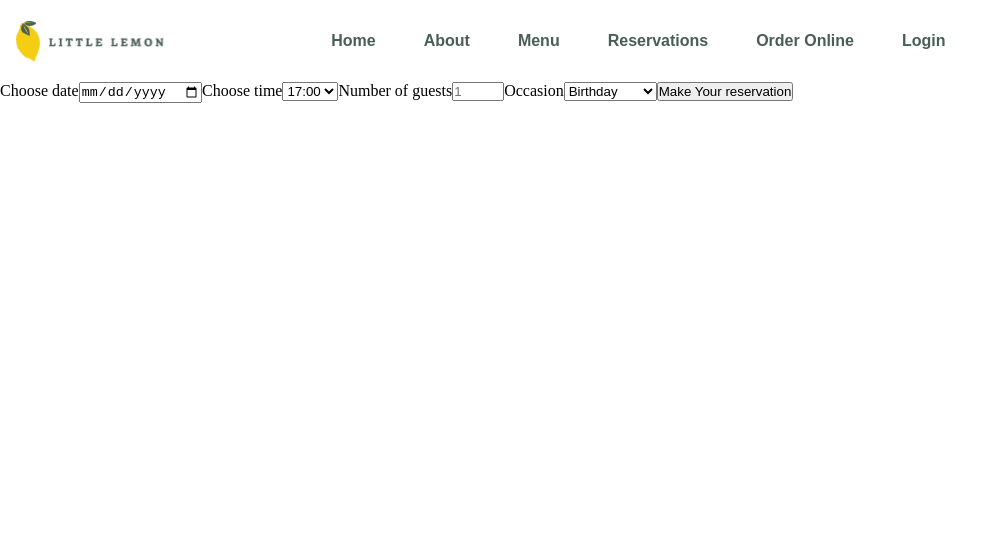
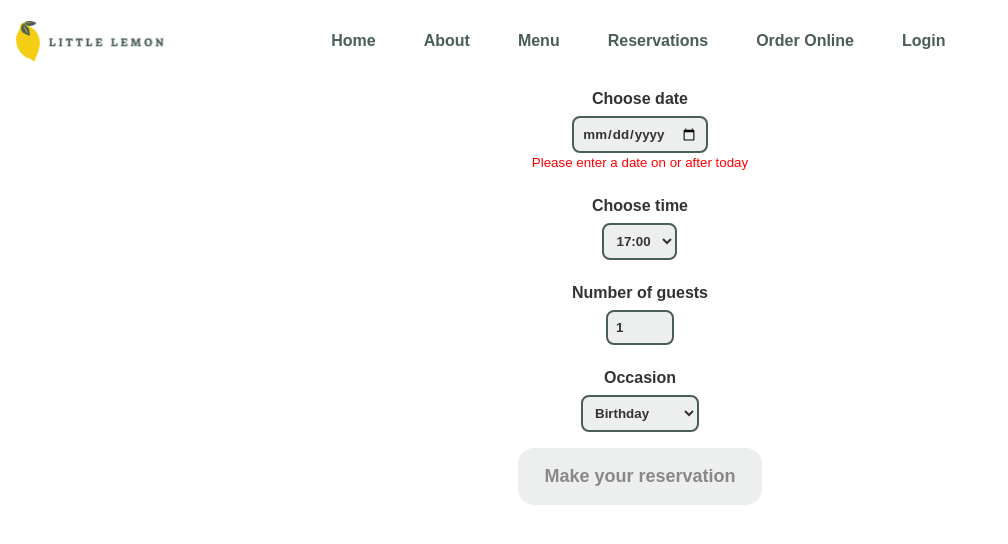
Before and after one commit to jjb125/coursera-front-end-capstone, a React (Create React App) app: page /reservations in a window 1280 px wide. Shown: the top 544 px of the page, without its empty margins (0-1008 px from the left). Built offline with nearby package versions, Linux system fonts and the light colour scheme.

Commit message:
Add booking form validation

```diff
--- a/src/App.css
+++ b/src/App.css
@@ -6,6 +6,7 @@
   --clr-hl1: #EDEFEE;
   --clr-hl2: #333333;
   --br: 16px;
+  --br-05: 8px;
   /* Border radius */
   --fs-xl: 40;
   /*  */
@@ -53,22 +54,59 @@ a {
   text-decoration: none;
 }
 
+
+button,
+a,
+input,
+select,
+label {
+  padding: 0.5rem;
+  color: var(--clr-hl2);
+  font-family: var(--ff-1);
+  font-weight: bold;
+  transition: background-color 0.1s;
+}
+
+button,
+a,
+input,
+select {
+  /* color: var(--clr-pri1); */
+  background-color: var(--clr-hl1);
+  border: 2px solid var(--clr-pri1);
+  border-radius: var(--br-05);
+}
+
 button,
 a {
   max-width: fit-content;
   padding: 1rem 1.5rem;
   border-radius: var(--br);
-  color: #000000;
-  font-family: var(--ff-1);
-  font-weight: bold;
-  background-color: var(--clr-pri2);
-  transition: background-color 0.1s;
+  color: var(--clr-pri1);
+  background-color: var(--clr-hl1);
 }
 
 button:hover,
 a:hover {
+  background-color: var(--clr-pri2);
+  cursor: pointer;
+}
+
+button:disabled {
+  color: #888888;
+  background-color: var(--clr-hl1);
+  border-color: var(--clr-hl1);
+  cursor: not-allowed;
+}
+
+.btn-alt {
+  color: var(--clr-hl2);
+  background-color: var(--clr-pri2);
+}
+.btn-alt:hover {
   background-color: var(--clr-sec1);
 }
+
 
 li {
   list-style-type: none;
@@ -107,6 +145,7 @@ nav a {
   display: block;
   padding: 1rem;
   color: var(--clr-pri1);
+  border: 0;
   border-radius: 0;
   background-color: transparent;
   transition: background-color 0.3s;
@@ -150,6 +189,29 @@ nav a:hover {
   z-index: 1;
 }
 
+form {
+  display: flex;
+  flex-direction: column;
+  align-items: center;
+  margin: auto;
+  gap: 1rem;
+}
+
+form > .form-field {
+  display: flex;
+  flex-direction: column;
+  align-items: center;
+}
+
+.form-field > p {
+  font-size: 10pt;
+  color: red;
+}
+
+form button {
+  font-size: large;
+}
+
 /* Desktop and wider screens */
 @media (min-width: 960px) {
 
--- a/src/components/BookingForm.js
+++ b/src/components/BookingForm.js
@@ -1,11 +1,16 @@
 import { useState } from "react"
 import { useNavigate } from 'react-router-dom';
+import FormField from './FormField'
 
 function BookingForm({ availableTimes, dispatchResDateChange, submitForm }) {
 
-    const [resDate, setResDate] = useState('');
-    const [resTime, setResTime] = useState('');
-    const [resNumGuests, setResNumGuests] = useState('');
+    const minDate = new Date(new Date().toLocaleDateString())  // today
+    const minGuests = 1
+    const maxGuests = 10
+
+    const [resDate, setResDate] = useState(minDate);
+    const [resTime, setResTime] = useState(availableTimes[0]);
+    const [resNumGuests, setResNumGuests] = useState(minGuests);
     const navigate = useNavigate();
 
     function handleResDateChange(e) {
@@ -16,25 +21,65 @@ function BookingForm({ availableTimes, dispatchResDateChange, submitForm }) {
     function handleFormSubmit(e) {
         e.preventDefault();
         const formData = { resDate, resTime, resNumGuests }
-        if(submitForm(formData)) navigate('/reservation-confirmation')
+        if (submitForm(formData)) navigate('/reservation-confirmation')
     }
+
+    const isDateValid = new Date(`${resDate}T00:00`) >= minDate
+    const isTimeValid = resTime.length > 0
+    const isNumGuestsValid = resNumGuests >= minGuests && resNumGuests <= maxGuests
+    const isFormValid = isDateValid && isTimeValid && isNumGuestsValid
+
+    //console.log(`min=${minDate} res=${resDate} res=${new Date(`${resDate}T00:00`)}`)
 
     return (
         <form onSubmit={handleFormSubmit}>
+            <FormField
+                hasError={!isDateValid}
+                errorMessage={`Please enter a date on or after today`}>
                 <label htmlFor="res-date">Choose date</label>
-            <input type="date" id="res-date" value={resDate} onChange={handleResDateChange} />
+                <input
+                    type="date"
+                    id="res-date"
+                    min={minDate}
+                    value={resDate}
+                    required={true}
+                    onChange={handleResDateChange} />
+            </FormField>
+            <FormField
+                hasError={!isTimeValid}
+                errorMessage={'Please enter a valid time'}>
                 <label htmlFor="res-time">Choose time</label>
-            <select id="res-time" value={resTime} onChange={(e) => setResTime(e.target.value)}>
+                <select
+                    id="res-time"
+                    value={resTime}
+                    required={true}
+                    onChange={(e) => setResTime(e.target.value)}>
                     {availableTimes.map(time => <option key={time}>{time}</option>)}
                 </select>
-            <label htmlFor="guests" value={resNumGuests} onChange={(e) => setResNumGuests(e.target.value)}>Number of guests</label>
-            <input type="number" placeholder="1" min="1" max="10" id="guests" />
+            </FormField>
+            <FormField
+                hasError={!isNumGuestsValid}
+                errorMessage={`Please enter a value between ${minGuests} and ${maxGuests}`}>
+                <label htmlFor="guests" >Number of guests</label>
+                <input
+                    type="number"
+                    min={minGuests}
+                    max={maxGuests}
+                    id="guests"
+                    required={true}
+                    value={resNumGuests}
+                    onChange={(e) => setResNumGuests(e.target.value)} />
+            </FormField>
+            <FormField>
                 <label htmlFor="occasion">Occasion</label>
                 <select id="occasion">
                     <option>Birthday</option>
                     <option>Anniversary</option>
                 </select>
-            <input type="submit" value="Make Your reservation" />
+            </FormField>
+            <button type="submit" value="Make Your reservation" disabled={!isFormValid}>
+                Make your reservation
+                </button>
         </form>
     )
 }
--- /dev/null
+++ b/src/components/FormField.js
@@ -0,0 +1,10 @@
+const FormField = ({ children, hasError, errorMessage }) => {
+    return (
+      <div className="form-field">
+        {children}
+        {hasError && errorMessage ? <p>{errorMessage}</p> : null}
+      </div>
+    );
+  };
+
+  export default FormField;
--- a/src/components/Hero.js
+++ b/src/components/Hero.js
@@ -11,7 +11,7 @@ function Hero() {
           We are a family owned Mediterranean restaurant,
           focused on traditional recipes served with a modern twist.
         </p>
-        <Link className='link-btn' to='/reservations'>
+        <Link className='btn-alt' to='/reservations'>
           Reserve a table
         </Link>
       </div>
```
Lines whose indentation alone changed are shown as unchanged.
